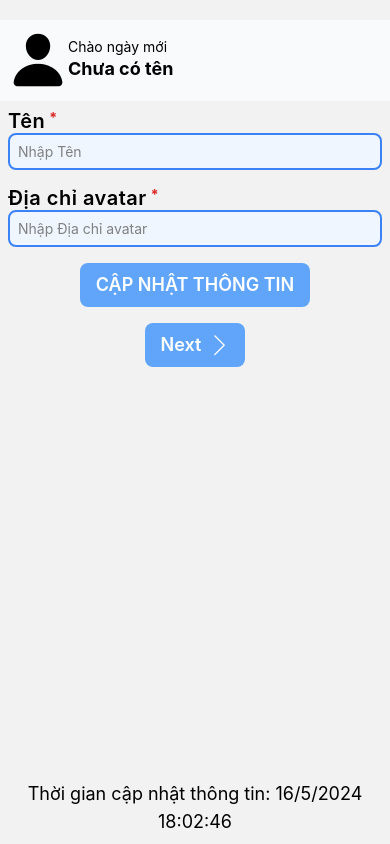
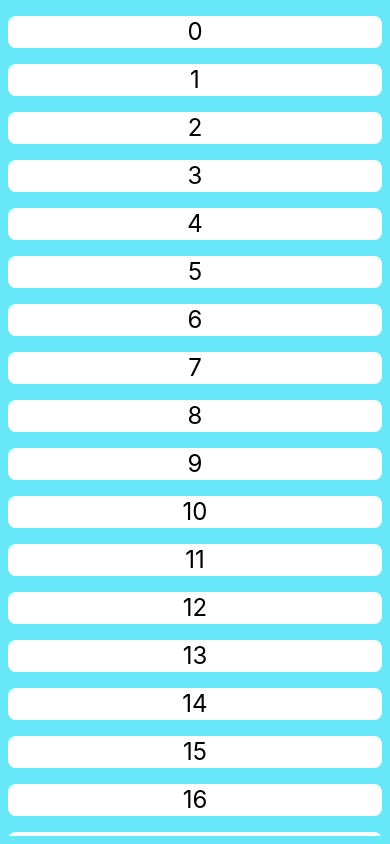
Before and after one commit to uvnb195/CRO102_Lab, a React Native app in the folder my-app/: screen /Lab3Flatlist in a window 390 px wide. Built offline with nearby package versions, Linux system fonts and the light colour scheme.

Commit message:
lab 3 ok

```diff
--- a/my-app/App.tsx
+++ b/my-app/App.tsx
@@ -7,12 +7,16 @@ import Lab2 from './src/lab2/Lab2';
 import { createContext } from 'react';
 import { HeaderData } from './src/lab2/Header';
 import Lab3 from './src/lab3/Lab3';
+import FlatlistAnim from './src/lab3/FlatlistAnim';
+import Lab4Picker from './src/lab4/Lab4Picker';
 
 export type RootParams = {
   Lab1Home: undefined,
   Lab1Bai3: undefined,
   Lab2: undefined,
   Lab3: undefined,
+  Lab3Flatlist: undefined,
+  Lab4Picker: undefined
 }
 
 const Stack = createNativeStackNavigator<RootParams>()
@@ -20,11 +24,15 @@ const Stack = createNativeStackNavigator<RootParams>()
 export default function App() {
   return (
     <NavigationContainer>
-      <Stack.Navigator initialRouteName='Lab2' screenOptions={{ headerShown: false }}>
+      <Stack.Navigator initialRouteName='Lab3Flatlist' screenOptions={{ headerShown: false }}>
         <Stack.Screen name='Lab1Home' component={Lab1} />
         <Stack.Screen name='Lab1Bai3' component={Form} />
         <Stack.Screen name='Lab2' component={Lab2} />
         <Stack.Screen name='Lab3' component={Lab3} />
+        <Stack.Screen
+          name='Lab3Flatlist'
+          component={FlatlistAnim} />
+        <Stack.Screen name='Lab4Picker' component={Lab4Picker} />
       </Stack.Navigator>
     </NavigationContainer>
   );
--- /dev/null
+++ b/my-app/src/lab3/FlatlistAnim.tsx
@@ -0,0 +1,35 @@
+import { View, Text, ViewToken } from 'react-native'
+import React, { useEffect } from 'react'
+import { FlatList } from 'react-native'
+import Animated, { SharedValue, useAnimatedStyle, useSharedValue } from 'react-native-reanimated'
+import ListItem from './ListItem'
+import ListFooter from './ListFooter'
+import { useNavigation } from '@react-navigation/native'
+import { NativeStackNavigationProp } from '@react-navigation/native-stack'
+import { RootParams } from '../../App'
+
+const list = Array(50).fill(0).map((_item, index) => ({ id: index }))
+
+const FlatlistAnim = () => {
+    const navigator = useNavigation<NativeStackNavigationProp<RootParams>>()
+
+    const viewable = useSharedValue<ViewToken[]>([])
+    return (
+        <View className='w-full h-full bg-cyan-300 p-2'>
+            <FlatList
+                showsVerticalScrollIndicator={false}
+                data={list}
+                onViewableItemsChanged={({ viewableItems }) => {
+                    viewable.value = viewableItems
+
+                }}
+                renderItem={({ item }) => <ListItem item={item} viewableItems={viewable} />}
+                ListFooterComponent={
+                    <ListFooter onClick={() => { }} />
+                }
+            />
+        </View>
+    )
+}
+
+export default FlatlistAnim
--- a/my-app/src/lab3/Lab3.tsx
+++ b/my-app/src/lab3/Lab3.tsx
@@ -1,9 +1,15 @@
 import { View, Text, SafeAreaView, TouchableOpacity, AnimatableNumericValue } from 'react-native'
 import React, { useEffect } from 'react'
 import Wrapper from '../lab2/Wrapper'
-import Animated, { useSharedValue, withDelay, withSpring, withTiming } from 'react-native-reanimated'
+import Animated, { useSharedValue, withSpring, withTiming } from 'react-native-reanimated'
+import { NativeStackNavigationProp } from '@react-navigation/native-stack'
+import { RootParams } from '../../App'
+import { useNavigation } from '@react-navigation/native'
+import { SimpleLineIcons } from '@expo/vector-icons'
+
 
 const Lab3 = () => {
+    const navigator = useNavigation<NativeStackNavigationProp<RootParams>>()
     const translateY = useSharedValue(0)
     const scale = useSharedValue(0)
     const handleAnimated = () => {
@@ -15,7 +21,7 @@ const Lab3 = () => {
     })
     return (
 
-        <SafeAreaView className='w-full h-full p-2 pt-5' >
+        <SafeAreaView className='w-full h-full p-2 pt-5 items-center justify-between' >
             <TouchableOpacity onPress={handleAnimated}>
                 <Animated.View className='w-[200] h-[200] bg-red-500 rounded-[20px] justify-center items-center' style={{
                     transform: [
@@ -26,6 +32,12 @@ const Lab3 = () => {
                     <Text className='text-2xl font-bold text-white'>Tap Me!</Text>
                 </Animated.View>
             </TouchableOpacity>
+            <TouchableOpacity
+                onPress={() => navigator.navigate('Lab3Flatlist')}
+                className='bg-blue-400 py-2 px-4 rounded-lg flex-row items-center'>
+                <Text className='text-2xl text-white font-bold'>Next</Text>
+                <SimpleLineIcons name='arrow-right' size={20} color={'white'} />
+            </TouchableOpacity>
         </SafeAreaView>
     )
 }
--- /dev/null
+++ b/my-app/src/lab3/ListFooter.tsx
@@ -0,0 +1,18 @@
+import { View, Text, TouchableOpacity } from 'react-native'
+import React from 'react'
+import { SimpleLineIcons } from '@expo/vector-icons'
+
+type Props = {
+    onClick: () => void
+}
+
+const ListFooter = ({ onClick }: Props) => {
+    return (
+        <TouchableOpacity className='bg-blue-600 w-[200] rounded-lg flex-row items-center justify-center self-center' onPress={onClick}>
+            <Text className='text-center text-2xl font-bold text-white p-2 '>Next</Text>
+            <SimpleLineIcons name='arrow-right' size={20} color={'white'} />
+        </TouchableOpacity>
+    )
+}
+
+export default ListFooter
--- /dev/null
+++ b/my-app/src/lab3/ListItem.tsx
@@ -0,0 +1,30 @@
+import { View, Text, ViewToken } from 'react-native'
+import React from 'react'
+import Animated, { SharedValue, useAnimatedStyle, withTiming } from 'react-native-reanimated'
+
+export type ListItemProps = {
+    item: { id: number },
+    viewableItems: SharedValue<ViewToken[]>
+}
+
+const ListItem = ({ item, viewableItems }: ListItemProps) => {
+    const animStyle = useAnimatedStyle(() => {
+        const isVisible = Boolean(viewableItems.value.filter(item => item.isViewable).find(findItem => item.id == findItem.item.id))
+
+        return {
+            transform: [
+                { scale: withTiming(isVisible ? 1 : 0, { duration: 200 }) }
+            ],
+            opacity: withTiming(isVisible ? 1 : 0, { duration: 300 })
+        }
+    })
+    return <Animated.View
+        className='h-[50] w-full bg-white my-2 rounded-lg items-center justify-center'
+        style={
+            [animStyle]
+        }>
+        <Text className='text-2xl'>{item.id}</Text>
+    </Animated.View>
+}
+
+export default React.memo(ListItem)
--- /dev/null
+++ b/my-app/src/lab4/Lab4Picker.tsx
@@ -0,0 +1,12 @@
+import { View, Text } from 'react-native'
+import React from 'react'
+
+const Lab4Picker = () => {
+    return (
+        <View>
+            <Text>Lab4Picker</Text>
+        </View>
+    )
+}
+
+export default Lab4Picker
```
